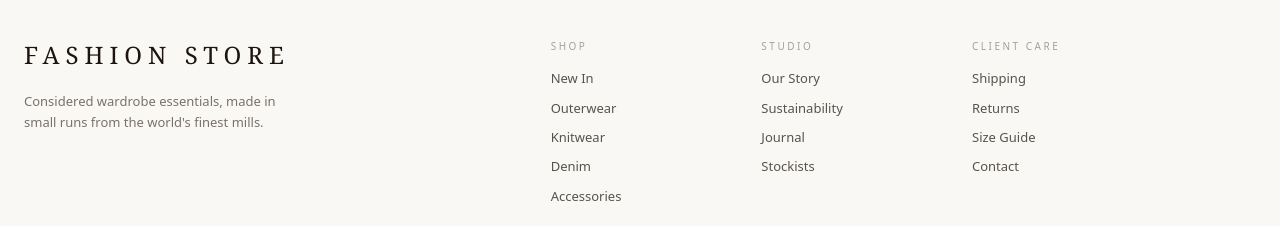
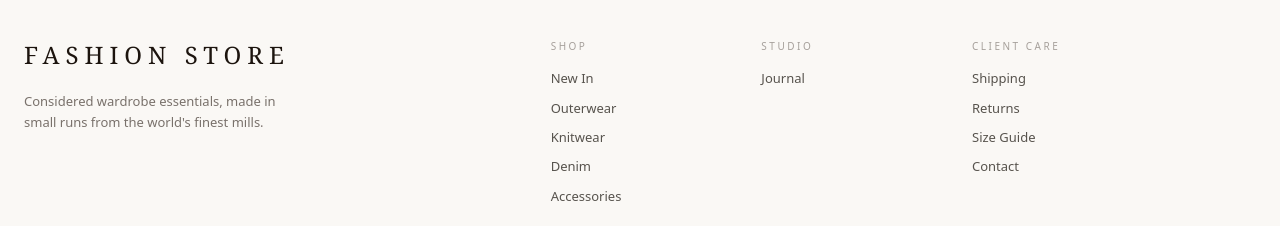
Before and after one commit to shimanta18/Fashion-store, a Next.js app: page / in a window 1280 px wide. Shown: the part 2783-3009 px from the top of the page. Built offline with nearby package versions, Linux system fonts and the light colour scheme.

Commit message:
fixed footer link

```diff
--- a/src/Components/Footer.jsx
+++ b/src/Components/Footer.jsx
@@ -39,7 +39,7 @@ export default function Footer() {
               Studio
             </span>
             <ul className="space-y-3">
-              {['Our Story', 'Sustainability', 'Journal', 'Stockists'].map((link) => (
+              {[ 'Journal', ].map((link) => (
                 <li key={link}>
                   <Link
                     href={`/${link.toLowerCase().replace(' ', '-')}`}
@@ -60,7 +60,7 @@ export default function Footer() {
               {['Shipping', 'Returns', 'Size Guide', 'Contact'].map((link) => (
                 <li key={link}>
                   <Link
-                    href={`/${link.toLowerCase().replace(' ', '-')}`}
+                    href={``}
                     className="text-xs sm:text-[13px] text-stone-600 dark:text-stone-300 hover:text-[#b96a4a] transition-colors font-light block"
                   >
                     {link}
```
